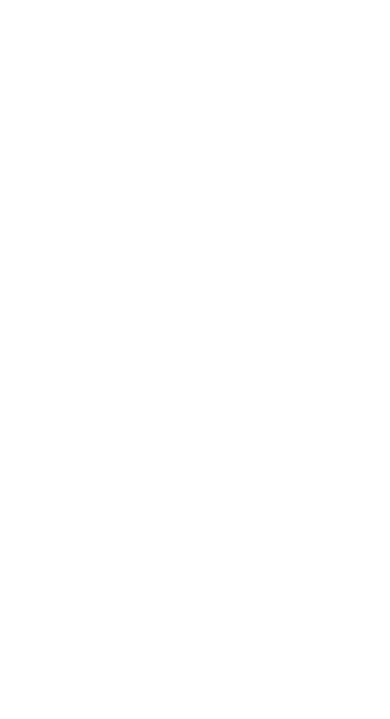
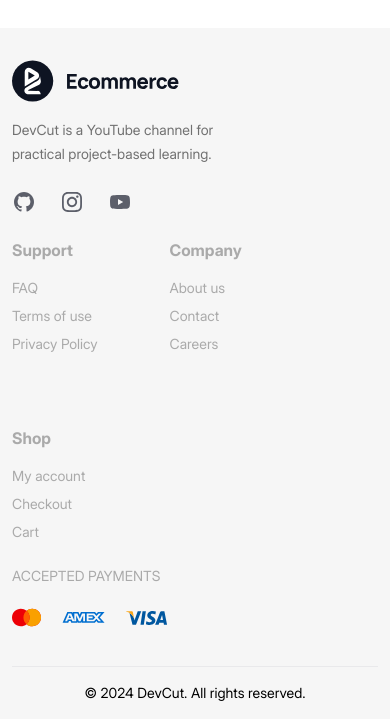
Before and after one commit to AbdumalikovIkboljon/E-commerce, a Next.js app: page / in a window 390 px wide. Shown: the part 937-1656 px from the top of the page. Before the commit the page ends 965 px from the top, so only its background shows below. Built offline with nearby package versions, Linux system fonts and the light colour scheme.

Commit message:
add responsive footer

```diff
--- a/src/app/layout.js
+++ b/src/app/layout.js
@@ -1,5 +1,6 @@
 import Header from "@/components/Header";
 import "./globals.css";
+import Footer from "@/components/Footer";
 
 
 export const metadata = {
@@ -15,6 +16,7 @@ export default function RootLayout({ children }) {
         <main className="flex-grow">
           {children}
         </main>
+        <Footer />
       </body>
     </html>
   );
--- /dev/null
+++ b/src/components/Footer.js
@@ -0,0 +1,100 @@
+import Image from "next/image";
+import Link from "next/link";
+import React from "react";
+import Icon from "./Icon";
+import { footerLinks } from "@/constants";
+
+const Footer = () => {
+  return (
+    <footer className="bg-gray-100">
+      <div className="max-w-[1116px] mx-auto px-3">
+        <div className="flex flex-wrap justify-between gap-6 border-b border-slate-300 py-8 lg:py-16 ">
+          {/* Logo and Social Links */}
+          <div className="w-full flex-0 sm:w-[272px]">
+            <Link className="mb-4 block" href="/">
+              <Image
+                src="/header-logo.svg"
+                width={168}
+                height={44}
+                alt="Site logo"
+                priority
+              />
+            </Link>
+            <p className="text-sm leading-6 mb-6 text-[#717171]">
+              DevCut is a YouTube channel for <br /> practical project-based learning.
+            </p>
+
+            <div className="flex items-center gap-6">
+              <Link href="/">
+                <Icon name="gitHub" />
+              </Link>
+              <Link href="/">
+                <Icon name="instagram" />
+              </Link>
+              <Link href="/">
+                <Icon name="youTube" />
+              </Link>
+            </div>
+          </div>
+
+          {/* Footer Links */}
+          <div className="flex flex-2 flex-wrap sm:flex-nowrap gap-[72px]">
+            {footerLinks.map((link) => (
+              <div className="text-[#aaa] flex flex-col gap-2" key={link.id}>
+                <h3 className="font-bold mb-2 text-base lg:text-lg">{link.title}</h3>
+                {link.links.map((item) => (
+                  <Link key={item.id} href={item.url} className="text-gray-500 text-sm">
+                    {item.title}
+                  </Link>
+                ))}
+              </div>
+            ))}
+          </div>
+
+          {/* Payment Methods */}
+          <div className="flex-0 flex flex-col items-start justify-start lg:ml-auto">
+            <h3 className="uppercase text-[#aaa] mb-4 lg:mb-10 text-sm lg:text-base">
+              Accepted payments
+            </h3>
+            <div className="flex items-center gap-4 lg:gap-8">
+              <Link href="/">
+                <Image
+                  src="/Mastercard.svg"
+                  width={30}
+                  height={32}
+                  alt="Mastercard logo"
+                  priority
+                />
+              </Link>
+              <Link href="/">
+                <Image
+                  src="/Amex.svg"
+                  width={52}
+                  height={32}
+                  alt="Amex logo"
+                  priority
+                />
+              </Link>
+              <Link href="/">
+                <Image
+                  src="/Visa.svg"
+                  width={42}
+                  height={32}
+                  alt="Visa logo"
+                  priority
+                />
+              </Link>
+            </div>
+          </div>
+        </div>
+
+        {/* Footer Bottom */}
+        <p className="text-center py-4 lg:py-7 text-sm lg:text-base">
+          © 2024 DevCut. All rights reserved.
+        </p>
+      </div>
+    </footer>
+  );
+};
+
+export default Footer;
--- /dev/null
+++ b/src/constants/index.js
@@ -0,0 +1,65 @@
+export const footerLinks = [
+  {
+    id: 1,
+    title: "Support",
+    links: [
+      {
+        id: 1,
+        title: "FAQ",
+        url: "/",
+      },
+      {
+        id: 2,
+        title: "Terms of use",
+        url: "/",
+      },
+      {
+        id: 3,
+        title: "Privacy Policy",
+        url: "/",
+      },
+    ],
+  },
+  {
+    id: 2,
+    title: "Company",
+    links: [
+      {
+        id: 1,
+        title: "About us",
+        url: "/",
+      },
+      {
+        id: 2,
+        title: "Contact",
+        url: "/",
+      },
+      {
+        id: 3,
+        title: "Careers",
+        url: "/",
+      },
+    ],
+  },
+  {
+    id: 3,
+    title: "Shop",
+    links: [
+      {
+        id: 1,
+        title: "My account",
+        url: "/",
+      },
+      {
+        id: 2,
+        title: "Checkout",
+        url: "/",
+      },
+      {
+        id: 3,
+        title: "Cart",
+        url: "/",
+      },
+    ],
+  },
+];
```
